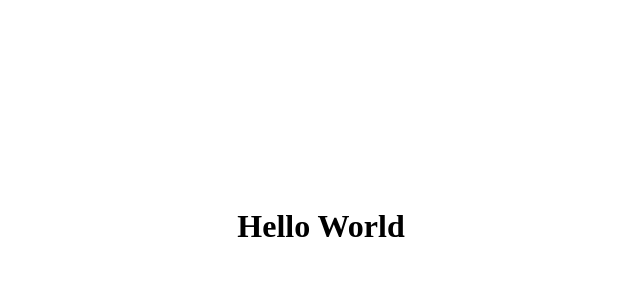
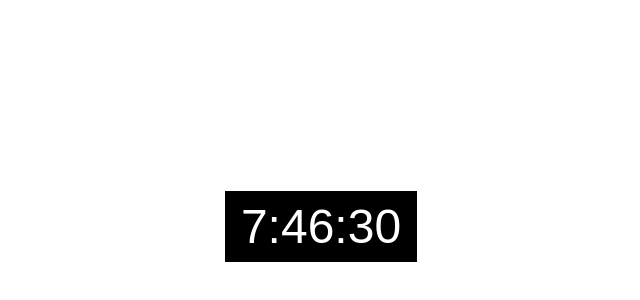
Before and after one commit to victorzottmann/rotor-challenge, a React (Vite) app: page / in a window 1280 px wide. Shown: the part 174-474 px from the top of the page, without its empty margins (319-959 px from the left). Built offline with nearby package versions, Linux system fonts and the light colour scheme.

Commit message:
feat: add and style digital clock

```diff
--- a/src/App.jsx
+++ b/src/App.jsx
@@ -1,4 +1,6 @@
 import styled from "styled-components";
+
+import DigitalClock from "./components/DigitalClock";
 
 const AppContainer = styled.div`
   display: flex;
@@ -12,7 +14,7 @@ const AppContainer = styled.div`
 const App = () => {
   return (
     <AppContainer>
-      <h1>Hello World</h1>
+      <DigitalClock />
     </AppContainer>
   )
 }
--- /dev/null
+++ b/src/components/DigitalClock/index.jsx
@@ -0,0 +1,36 @@
+import { useEffect, useState } from "react";
+import styled from "styled-components";
+
+const ClockContainer = styled.div`
+  background-color: black;
+  padding: 0.5rem 1rem;
+  font-size: 3rem;
+  font-family: Arial, Helvetica, sans-serif;
+  color: white;
+`;
+
+const DigitalClock = () => {
+  const [currentTime, setCurrentTime] = useState(new Date());
+
+  useEffect(() => {
+    const intervalId = setInterval(() => {
+      setCurrentTime(new Date());
+
+      return () => clearInterval(intervalId);
+    }, 1000);
+  }, []);
+
+  const hour = currentTime.getHours();
+  const minutes = currentTime.getMinutes();
+  const seconds = currentTime.getSeconds();
+
+  const formattedTime = `${hour}:${minutes}:${seconds}`;
+
+  return (
+    <ClockContainer>
+      <time>{formattedTime}</time>
+    </ClockContainer>
+  );
+}
+
+export default DigitalClock;
```
